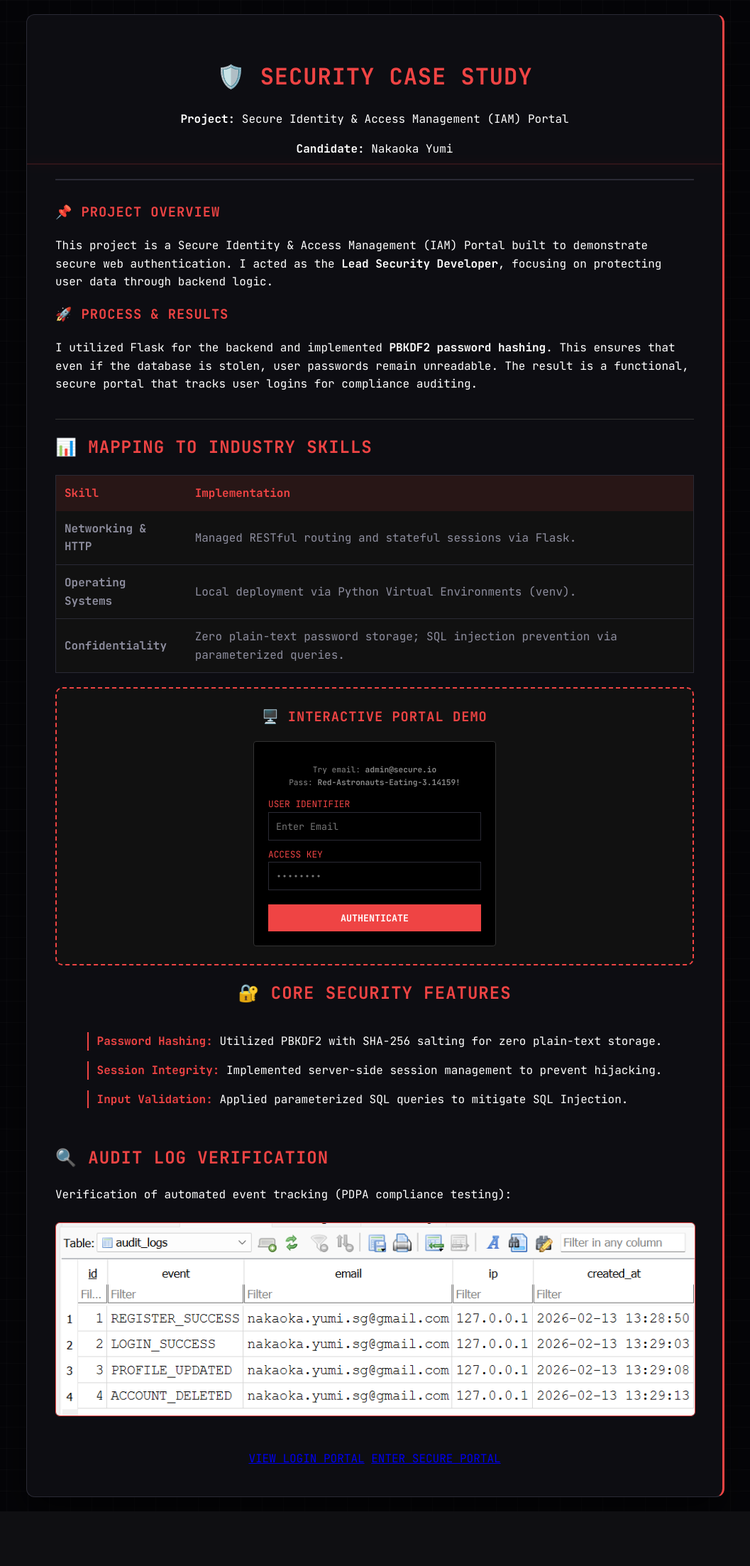
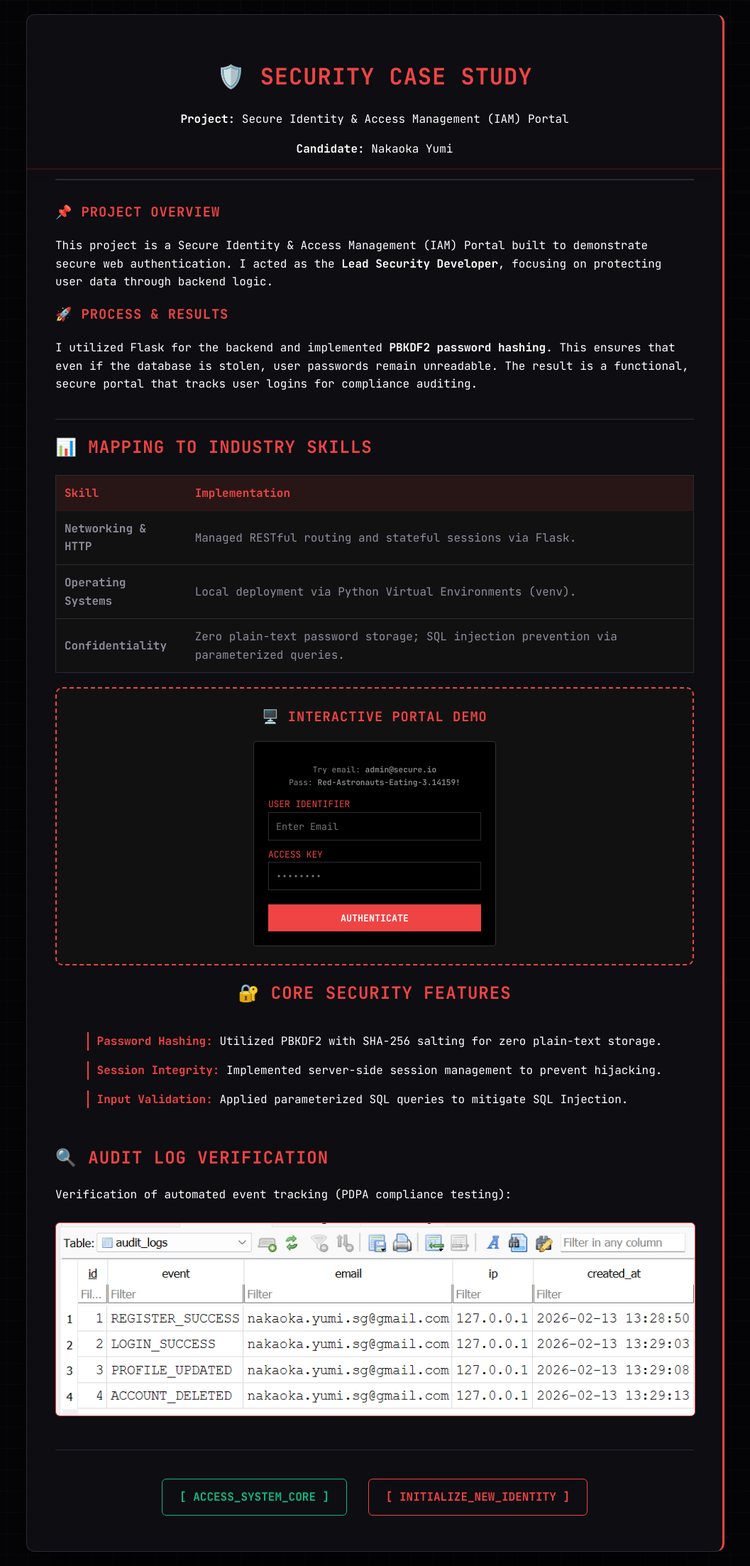
Before and after one commit to nakaokayumi/secure-identity-portal, a Flask app: page / in a window 1280 px wide. Shown: the whole page at 71% size, without its empty margins (111-1168 px from the left). Before the commit the page ends 2129 px from the top, so only its background shows below. Run offline with Flask 3, Linux system fonts and the light colour scheme; some libraries are stand-ins or nearby versions.

Commit message:
Update index.html

```diff
--- a/templates/index.html
+++ b/templates/index.html
@@ -219,7 +219,7 @@
 
             <div id="dashboard-preview" style="display: none; text-align: center; color: #00ff00; padding: 20px;">
                 <div style="font-size: 30px;">🔓</div>
-                <h4 style="margin: 10px 0;">ACCESS GRANTED INIHI</h4>
+                <h4 style="margin: 10px 0;">ACCESS GRANTED</h4>
                 <p style="color: #fff; font-size: 0.8em;">User: admin@secure.io | Role: SuperAdmin</p>
                 <div style="background: #222; padding: 10px; border: 1px solid #00ff00; color: #00ff00; font-size: 0.7em; text-align: left;">
                     [SYSTEM LOG]: Session 8421 Started...<br>
@@ -252,8 +252,15 @@
         </div>
 
         <div style="text-align: center; margin-top: 40px;">
-            <a href="https://nakaokayumi.github.io/secure-identity-portal/login">VIEW LOGIN PORTAL</a>
-            <a href="{{ url_for('login') }}" class="btn-primary">ENTER SECURE PORTAL</a>
+            <div style="text-align: center; margin-top: 40px; border-top: 1px solid #2a2a35; padding-top: 30px;">
+                <a href="{{ url_for('login') }}" class="btn" style="border-color: #10b981; color: #10b981;">
+                    [ ACCESS_SYSTEM_CORE ]
+                </a>
+
+                <a href="{{ url_for('register') }}" class="btn">
+                    [ INITIALIZE_NEW_IDENTITY ]
+                </a>
+        </div>
         </div>
     </div>
 
```
